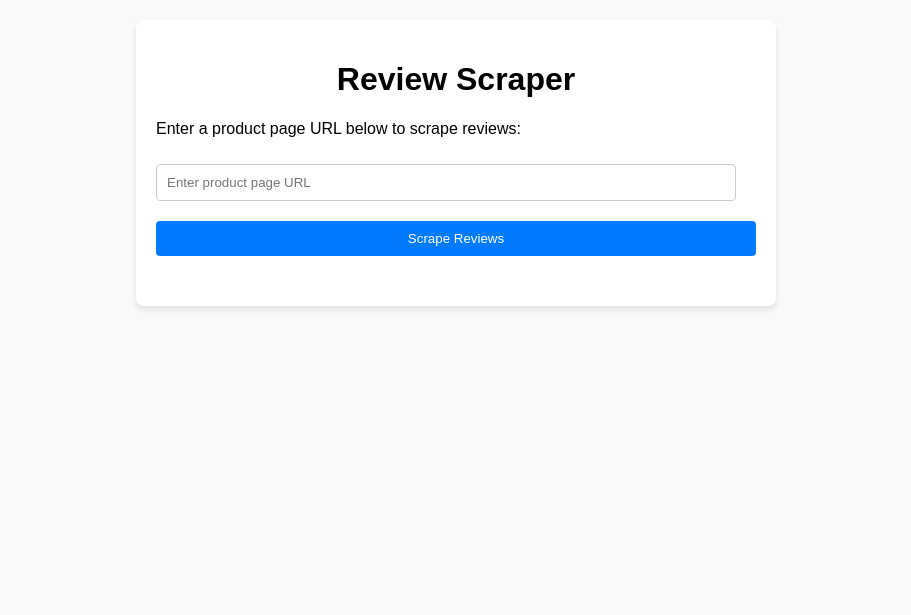
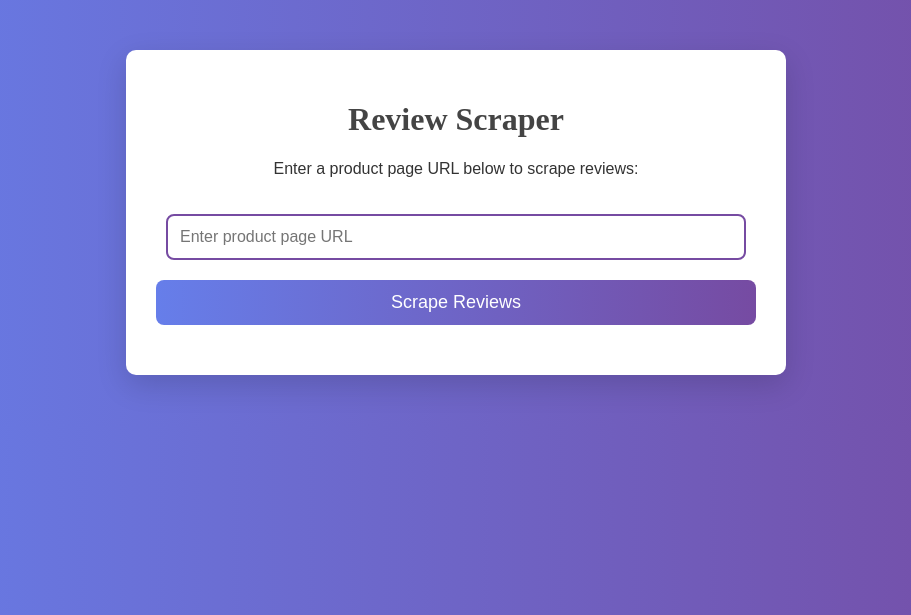
Before and after one commit to tvishaprasad/gomarble, a Flask app: page / in a window 1280 px wide. Shown: the top 615 px of the page, without its empty margins (184-1095 px from the left). Run offline with Flask 3, Linux system fonts and the light colour scheme.

Commit message:
Update index.html

```diff
--- a/templates/index.html
+++ b/templates/index.html
@@ -6,62 +6,83 @@
   <title>Review Scraper</title>
   <style>
     body {
-      font-family: Arial, sans-serif;
-      background-color: #f9f9f9;
+      font-family: 'Poppins', sans-serif;
+      background: linear-gradient(to right, #667eea, #764ba2);
       margin: 0;
-      padding: 20px;
-    }
-    h1 {
-      text-align: center;
+      padding: 0;
+      color: #333;
     }
     .container {
       max-width: 600px;
-      margin: 0 auto;
-      padding: 20px;
+      margin: 50px auto;
+      padding: 30px;
       background: #fff;
-      border-radius: 8px;
-      box-shadow: 0 4px 6px rgba(0, 0, 0, 0.1);
+      border-radius: 10px;
+      box-shadow: 0 10px 30px rgba(0, 0, 0, 0.15);
+      text-align: center;
+    }
+    h1 {
+      font-family: 'Cursive', sans-serif;
+      color: #444;
     }
     input {
       width: calc(100% - 20px);
-      padding: 10px;
-      margin: 10px 0;
-      border: 1px solid #ccc;
-      border-radius: 4px;
+      padding: 12px;
+      margin: 20px 0;
+      border: 2px solid #764ba2;
+      border-radius: 8px;
       box-sizing: border-box;
+      font-size: 16px;
     }
     button {
       width: 100%;
-      padding: 10px;
-      margin: 10px 0;
+      padding: 12px;
       border: none;
-      border-radius: 4px;
-      background-color: #007bff;
+      border-radius: 8px;
+      background: linear-gradient(to right, #667eea, #764ba2);
       color: #fff;
+      font-size: 18px;
       cursor: pointer;
+      transition: 0.3s ease;
     }
     button:hover {
-      background-color: #0056b3;
+      background: linear-gradient(to right, #564f8a, #6654a8);
     }
     .reviews {
       margin-top: 20px;
+      text-align: left;
     }
     .review {
-      border-bottom: 1px solid #eee;
-      padding: 10px 0;
-    }
-    .review:last-child {
-      border-bottom: none;
+      padding: 15px;
+      border-left: 4px solid #667eea;
+      background: #f9f9f9;
+      border-radius: 5px;
+      margin-bottom: 15px;
     }
     .rating {
       font-weight: bold;
       color: #ff9800;
     }
+    .error, .success {
+      padding: 15px;
+      border-radius: 5px;
+      margin-top: 20px;
+    }
+    .error {
+      background: #ffdddd;
+      border-left: 5px solid #ff4d4d;
+      color: #d9534f;
+    }
+    .success {
+      background: #ddffdd;
+      border-left: 5px solid #4caf50;
+      color: #5cb85c;
+    }
   </style>
 </head>
 <body>
   <div class="container">
-    <h1>Review Scraper</h1>
+    <h1 style="font-family: 'Rockwell', serif;">Review Scraper</h1>
     <p>Enter a product page URL below to scrape reviews:</p>
     <input type="text" id="urlInput" placeholder="Enter product page URL" />
     <button onclick="fetchReviews()">Scrape Reviews</button>
@@ -69,33 +90,28 @@
   </div>
 
   <script>
-    const API_BASE_URL = "https://gomarble-production.up.railway.app/api/reviews"; // Update this for production deployment
+    const API_BASE_URL = "https://gomarble-production.up.railway.app/api/reviews";
 
     async function fetchReviews() {
       const url = document.getElementById('urlInput').value;
       const resultsDiv = document.getElementById('results');
-      resultsDiv.innerHTML = ""; // Clear previous results
+      resultsDiv.innerHTML = "";
 
       if (!url) {
-        resultsDiv.innerHTML = "<p style='color: red;'>Please enter a valid URL.</p>";
+        resultsDiv.innerHTML = <div class='error'>Please enter a valid URL.</div>;
         return;
       }
 
       try {
-        resultsDiv.innerHTML = "<p>Fetching reviews...</p>";
+        resultsDiv.innerHTML = "<p class='success'>Fetching reviews...</p>";
 
-        const response = await fetch(`${API_BASE_URL}?page=${encodeURIComponent(url)}`);
+        const response = await fetch(${API_BASE_URL}?page=${encodeURIComponent(url)});
         if (!response.ok) {
-          throw new Error(`HTTP Error: ${response.status}`);
-        }
-
-        const contentType = response.headers.get('content-type');
-        if (!contentType || !contentType.includes('application/json')) {
-          throw new Error("Unexpected response format. Expected JSON.");
+          throw new Error(HTTP Error: ${response.status});
         }
 
         const data = await response.json();
-        resultsDiv.innerHTML = `<p>Found ${data.reviews_count} reviews:</p>`;
+        resultsDiv.innerHTML = <div class='success'>Found ${data.reviews_count} reviews:</div>;
 
         data.reviews.forEach((review) => {
           const reviewDiv = document.createElement('div');
@@ -103,17 +119,15 @@
           reviewDiv.innerHTML = `
             <p><strong>Title:</strong> ${review.title || "N/A"}</p>
             <p><strong>Body:</strong> ${review.body}</p>
-            <p><strong>Rating:</strong> <span class="rating">${review.rating}</span></p>
+            <p><strong>Rating:</strong> <span class='rating'>${review.rating}</span></p>
             <p><strong>Reviewer:</strong> ${review.reviewer || "Anonymous"}</p>
           `;
           resultsDiv.appendChild(reviewDiv);
         });
       } catch (error) {
-        resultsDiv.innerHTML = `<p style='color: red;'>Error: ${error.message}</p>`;
+        resultsDiv.innerHTML = <div class='error'>Error: ${error.message}</div>;
       }
     }
-
-
   </script>
 </body>
 </html>
```
